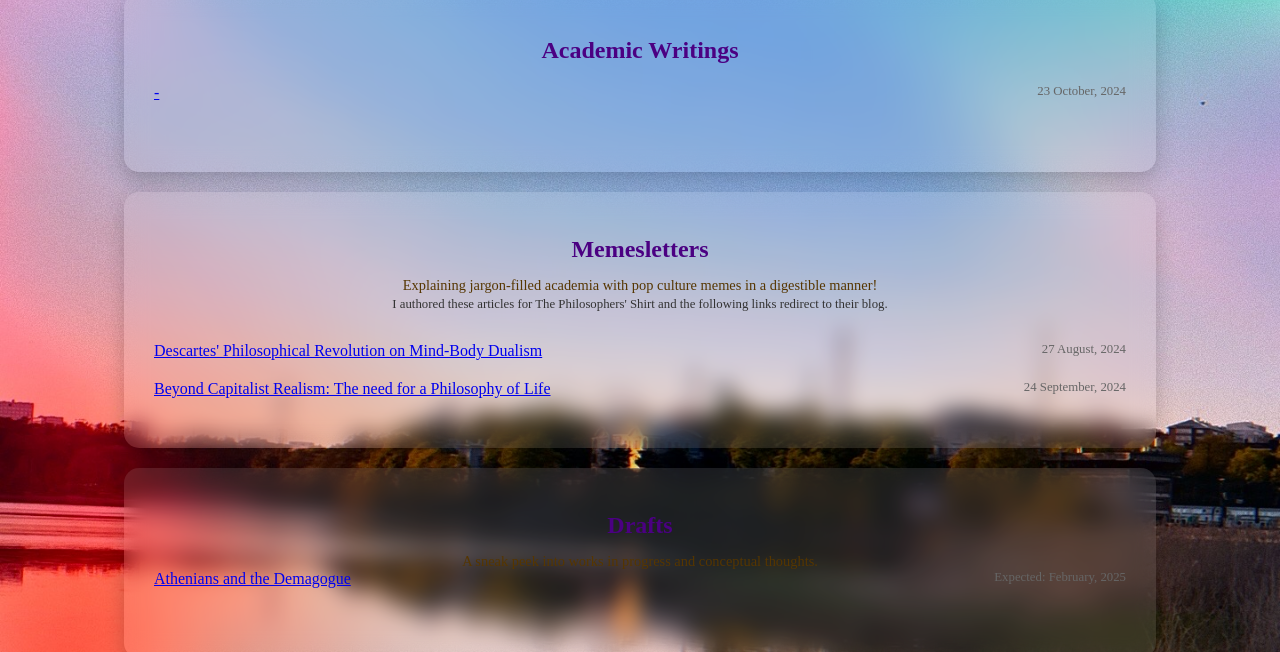
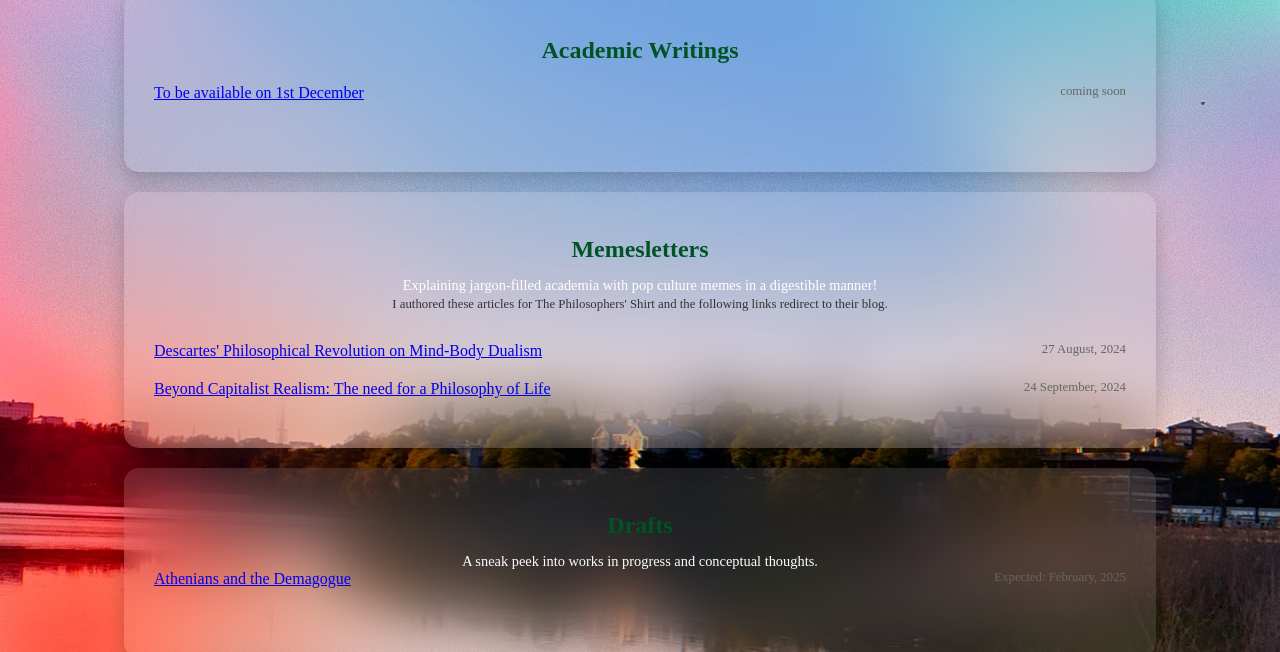
Before and after one commit to sarthakdhole11/sarthakdhole11.github.io, a plain HTML site: page writings.html in a window 1280 px wide. Shown: the part 148-800 px from the top of the page. Drawn offline with Linux system fonts and the light colour scheme; a web font is replaced by a local one.

Commit message:
Update writings.html

```diff
--- a/writings.html
+++ b/writings.html
@@ -93,13 +93,13 @@
             padding: 20px;
             border-radius: 15px;
             background: rgba(255, 255, 255, 0.1);
-            backdrop-filter: blur(11px);
+            backdrop-filter: blur(30px);
             box-shadow: 0 8px 20px rgba(0, 0, 0, 0.2);
         }
         .frosted-container h3 {
             font-family: 'Bodoni 72 Oldstyle', serif;
             font-size: 1.5em;
-            color: #4b0082;
+            color: #005424;
             margin-bottom: 10px;
         }
         .writings-table, .memesletters-table {
@@ -124,7 +124,7 @@
         .memesletters-caption {
             font-family: 'Garamond', serif;
             font-size: 0.9em;
-            color: #563600;
+            color: #FFF;
             margin-bottom: -10px;
         }
         .memesletters-subcaption {
@@ -151,8 +151,8 @@
             <h3>Academic Writings</h3>
             <table class="writings-table">
                 <tr>
-                    <td class="title"><a href="https://sarthakdhole.com/callback.html" target="_blank">-</a></td>
-                    <td class="date">23 October, 2024</td>
+                    <td class="title"><a href="https://sarthakdhole.com/callback.html" target="_blank">To be available on 1st December</a></td>
+                    <td class="date">coming soon</td>
                 </tr>
                 <tr>
                     <td class="title"><a href="https://example.com/article2" target="_blank"></a></td>
```
